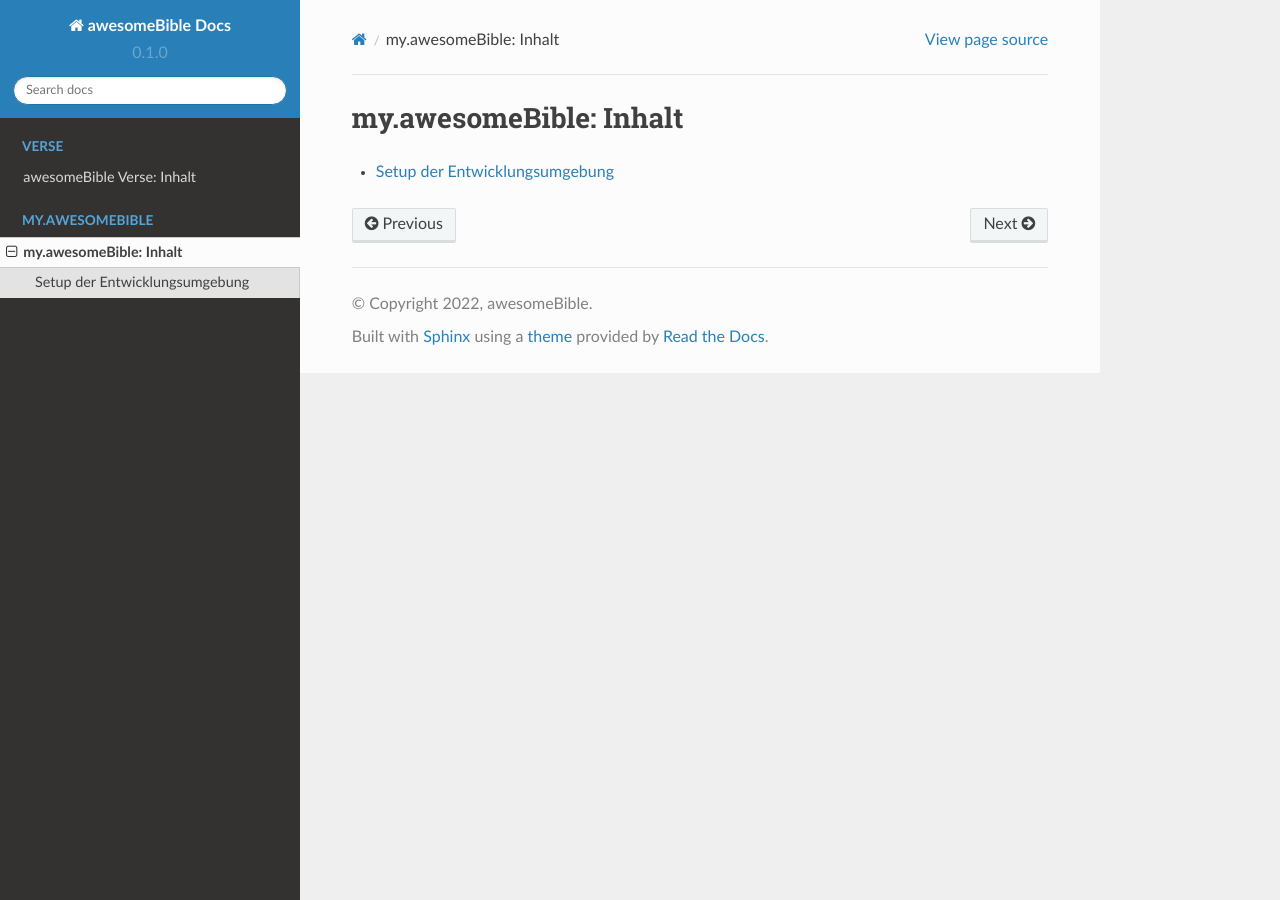
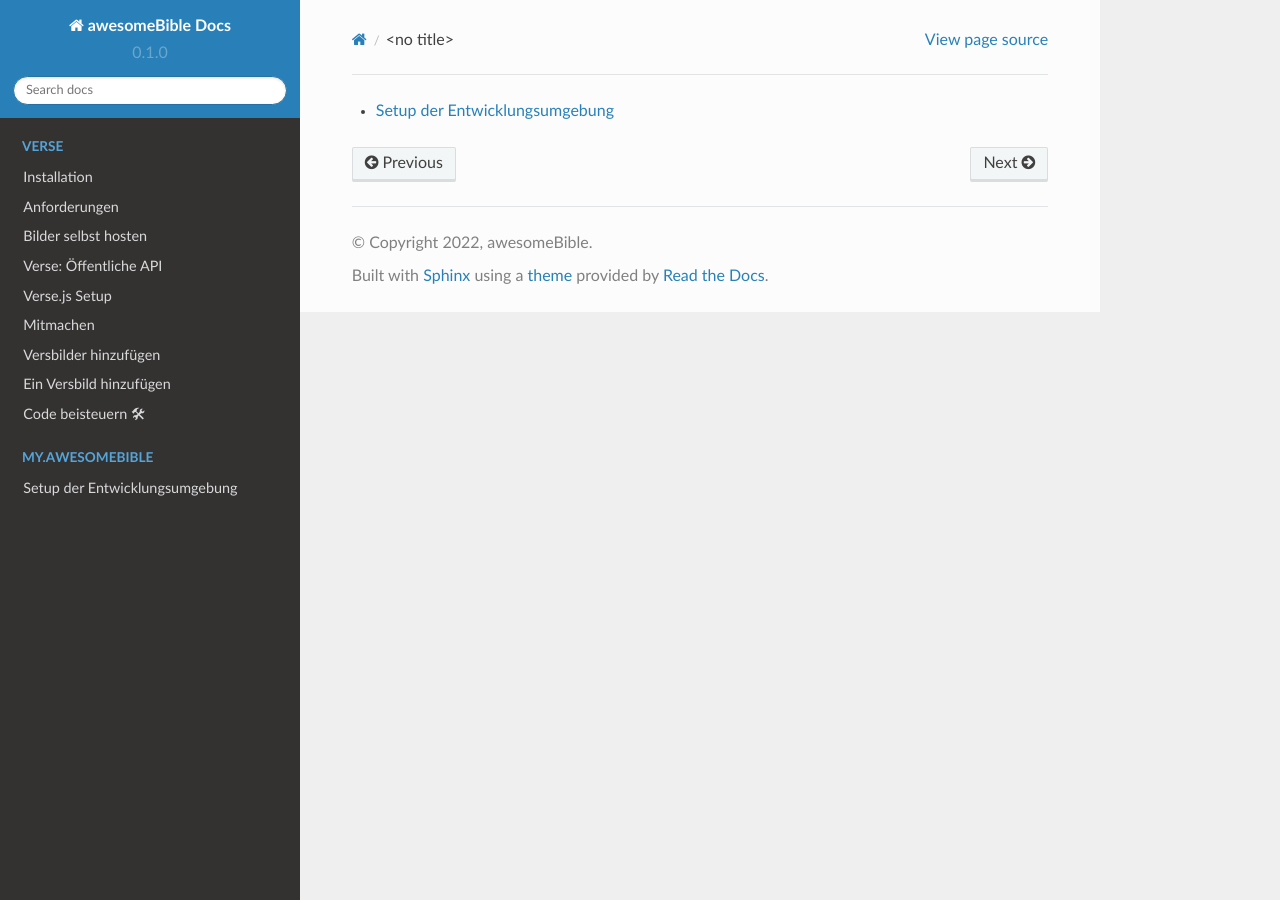
Before and after one commit to awesomebible/docs, a Sphinx documentation site: the page built from docs/source/my/index.rst, in a window 1280 px wide. Built offline with Sphinx 7.4.7 and the Read the Docs theme 2.0.0, drawn with Linux system fonts in a browser that asks for light colours.

Commit message:
Titel wieder entfernt

```diff
--- a/docs/source/my/index.rst
+++ b/docs/source/my/index.rst
@@ -1,6 +1,3 @@
-my.awesomeBible: Inhalt
-===================================
-
 .. toctree::
    :maxdepth: 1
    :name: toc-my
--- a/docs/source/verse/index.rst
+++ b/docs/source/verse/index.rst
@@ -1,6 +1,3 @@
-awesomeBible Verse: Inhalt
-===================================
-
 .. toctree::
    :maxdepth: 1
    :name: toc-verse
```
